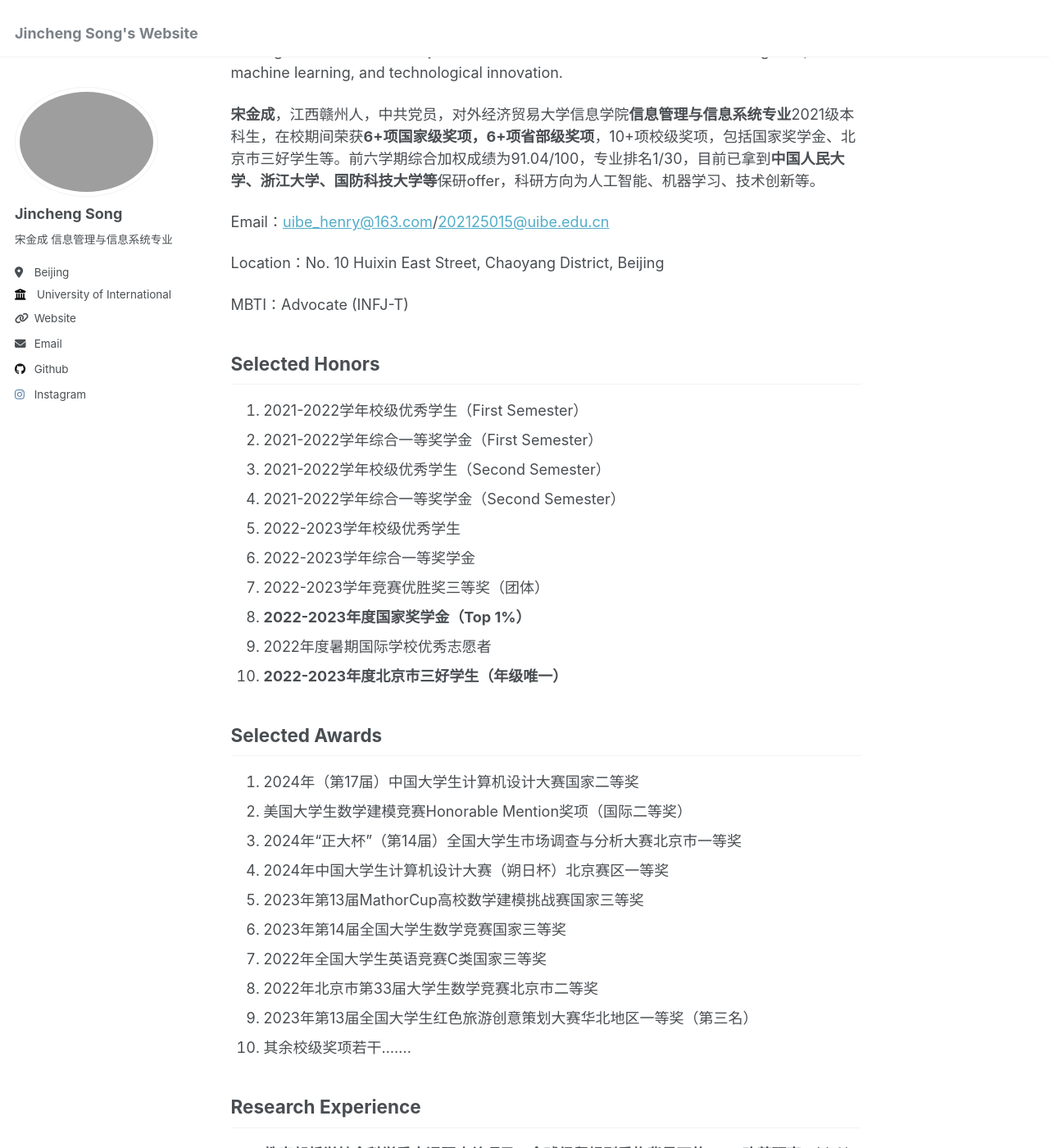
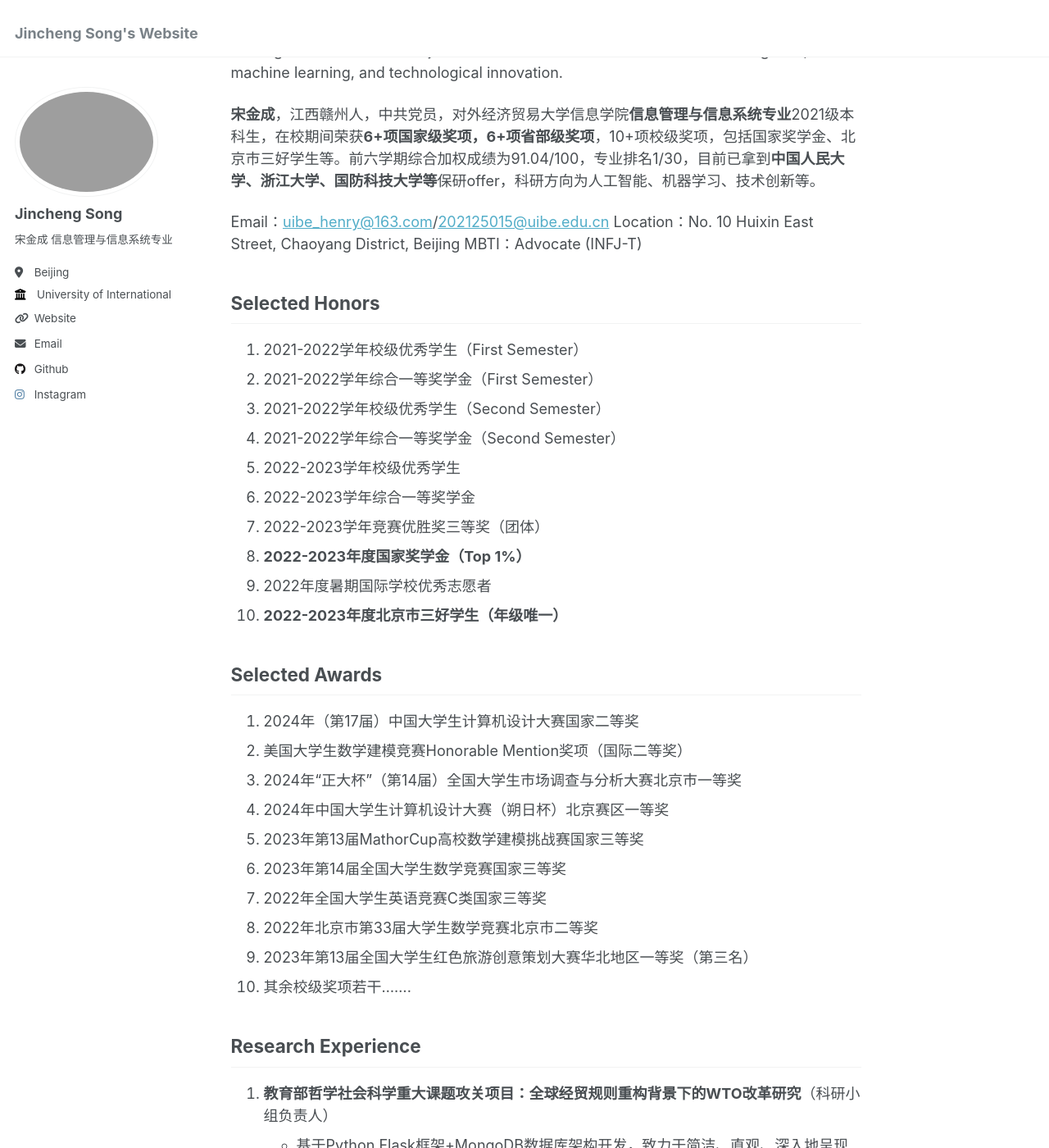
Before and after one commit to henrysong2003/henrysong2003.github.io, a Jekyll site: the page built from _pages/about.md, in a window 1280 px wide and 1400 px high, scrolled down 262 px. Shown: the whole window at 82% size. Built offline with Jekyll 4.4.1, drawn with Linux system fonts in a browser that asks for light colours; part of the change alters nothing that is shown; some of the changed text lies outside the part shown.

Commit message:
Update about.md

```diff
--- a/_pages/about.md
+++ b/_pages/about.md
@@ -11,9 +11,7 @@ Jincheng Song（Henry Song）, from Ganzhou City, Jiangxi Province, party member
 **宋金成**，江西赣州人，中共党员，对外经济贸易大学信息学院**信息管理与信息系统专业**2021级本科生，在校期间荣获**6+项国家级奖项，6+项省部级奖项**，10+项校级奖项，包括国家奖学金、北京市三好学生等。前六学期综合加权成绩为91.04/100，专业排名1/30，目前已拿到**中国人民大学、浙江大学、国防科技大学等**保研offer，科研方向为人工智能、机器学习、技术创新等。
 
 Email：[uibe_henry@163.com](mailto:uibe_henry@163.com)/[202125015@uibe.edu.cn](mailto:202125015@uibe.edu.cn)
-
 Location：No. 10 Huixin East Street, Chaoyang District, Beijing
-
 MBTI：Advocate (INFJ-T)
 
 Selected Honors
@@ -44,15 +42,13 @@ Selected Awards
 
 Research Experience
 ------
-1. **教育部哲学社会科学重大课题攻关项目：全球经贸规则重构背景下的WTO改革研究**
-   （本科生科研小组负责人）
+1. **教育部哲学社会科学重大课题攻关项目：全球经贸规则重构背景下的WTO改革研究**（科研小组负责人）
 - 基于Python Flask框架+MongoDB数据库架构开发，致力于简洁、直观、深入地呈现全球FTA的发展脉络和利用价值，在服务政府决策、学术研究与企业国际化方面有着十分广阔的应用前景。
 - 基于Selenium+Beautiful Soup爬取了1950年-2023年在WTO组织签订的RTA区域贸易协定文本，利用文本内容构建倒排索引，并存储在MongoDB数据库中，以此构建国际经贸规则的RTA检索系统，用户可查询从1950年至今的全球经贸规则协定文件。
 - 基于机器学习方法（如Word2Vec模型）对国际经贸规则文本进行相似度比对，以百分比返回文本相似度结果。政府官员可基于比对结果进行贸易谈判和报告撰写，跨国企业可利用比对结果进行政策调研等。
 - 系统链接：[国际经贸规则虚拟实验室](http://www.ietr.com.cn/)
 
-2. **高等学校虚拟仿真教学创新实验室项目：“双碳”政策文本智能分析实验室**
-   （本科生开发团队组长）
+2. **高等学校虚拟仿真教学创新实验室项目：“双碳”政策文本智能分析实验室**（开发团队组长）
 - 本项目基于中国、美国与欧盟各国的双碳相关政策、新闻与学术文章等文本，利用开源搜索引擎Elastic Search构建“双碳”政策搜索引擎，支持中英文双语查询，基于此进行后续学术研究。
 - 为了解各国政府对“双碳”目标实现的观点和措施，基于BERTopic对双碳政策进行主题建模，利用SnowNLP进行情感分析，构建TextRank算法进行关键词抽取，得到各国双碳政策的主题分布及关键词，以及不同国家对“双碳”目标的情感倾向。
 
@@ -77,5 +73,7 @@ Activities in University
 For more info
 ------
 If you are interested, please contact me with email!!
+
 See [@暖阳学长](https://www.xiaohongshu.com/user/profile/61e137d8000000001000de47) at Xiaohongshu for postgraduate recommendation experiences!!
+
 To be continued......
```
